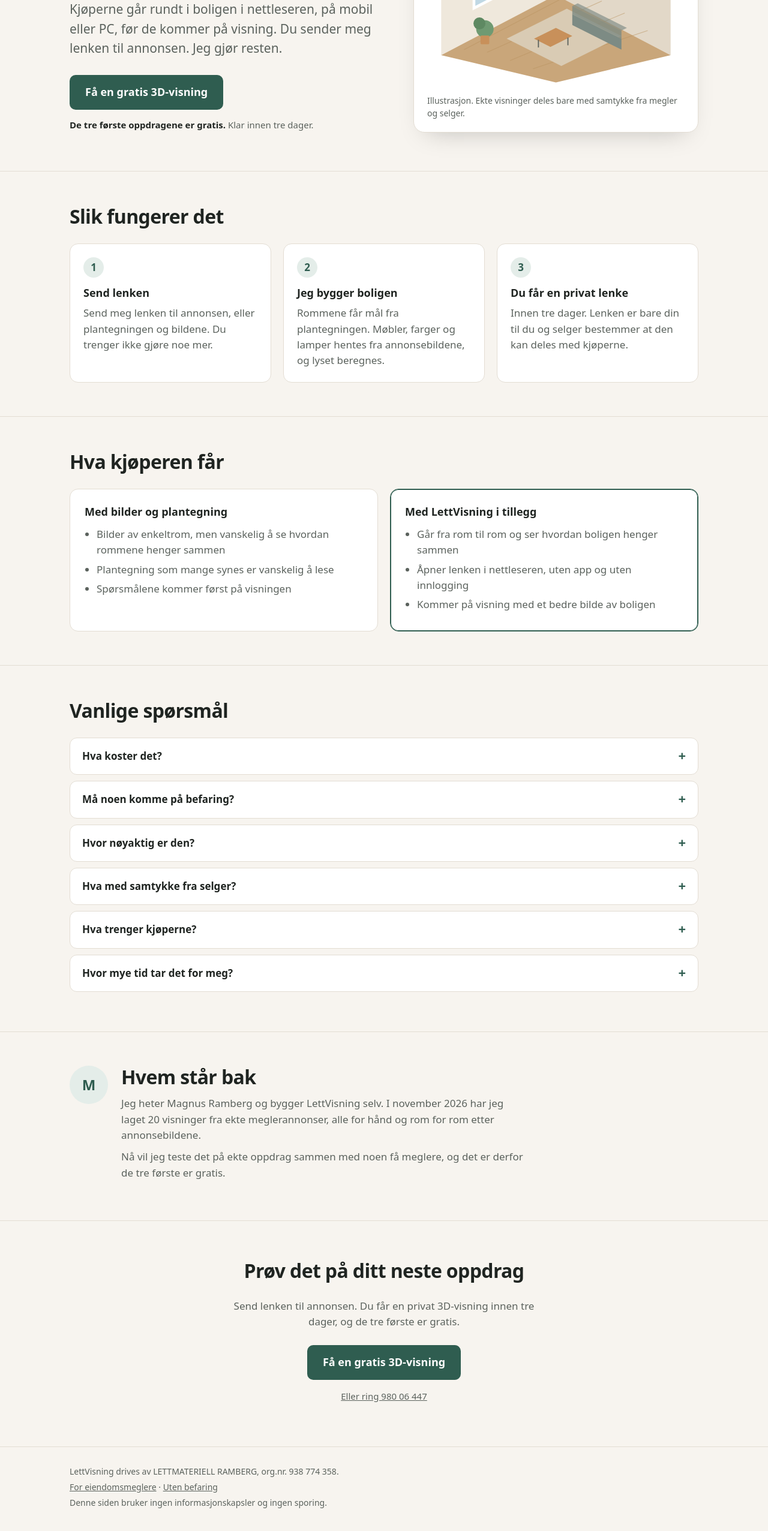
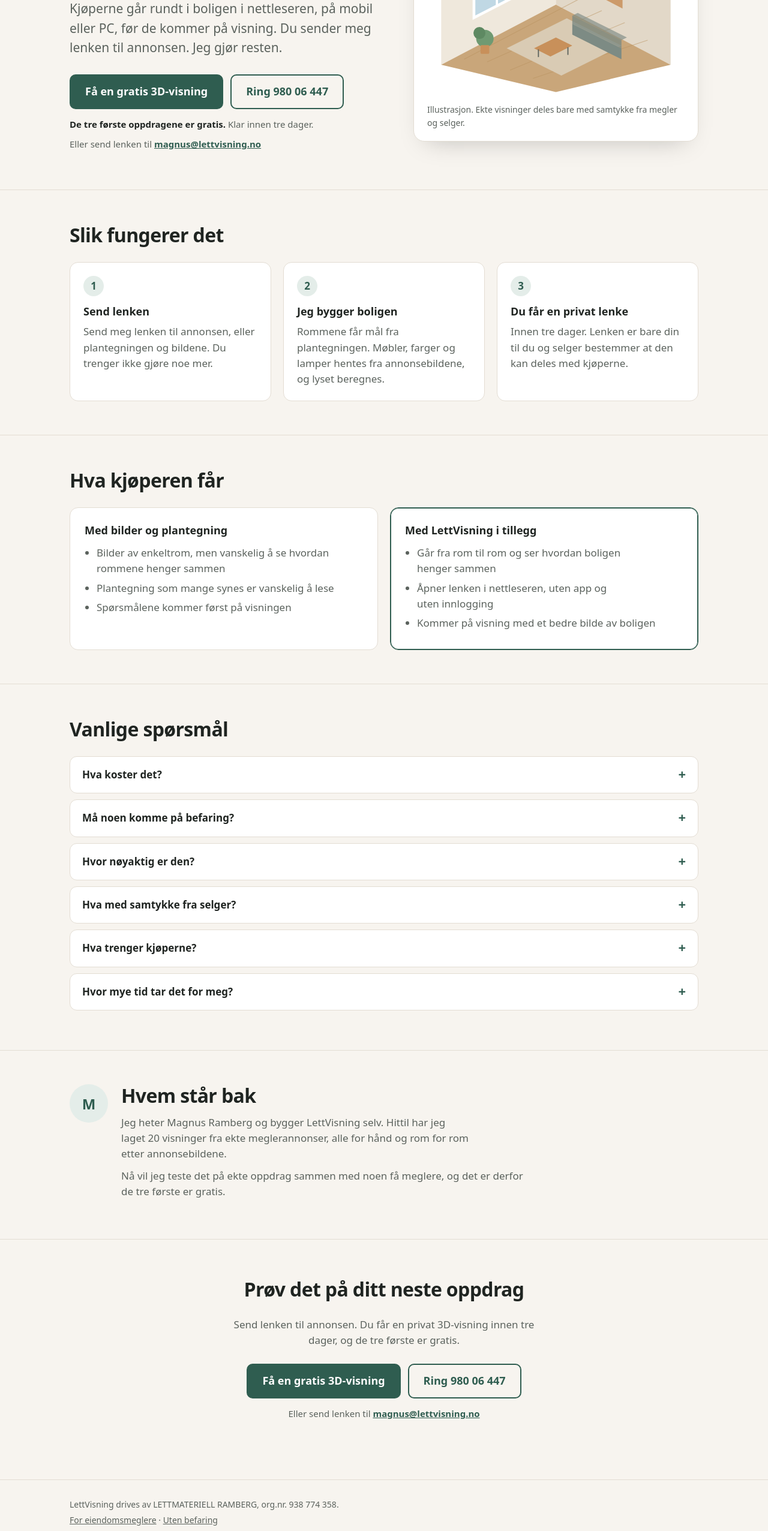
Before and after one commit to magnusram04-prog/lettvisning-side, a plain HTML site: page index.html in a window 1280 px wide. Shown: the part 240-2793 px from the top of the page at 60% size. Drawn offline with Linux system fonts and the light colour scheme.

Commit message:
Ring-knapp og synlig e-post ved hver bestillingsknapp, samme knapp på undersidene
Fra Impeccable-kritikken 20.11.2026: mailto kunne feile i stillhet, telefonen lå nederst,
undersidene hadde bare tekstlenke. Også text-wrap: pretty, felles fokusring, inline-stiler til CSS,
«I november 2026» -> «Hittil».

Co-Authored-By: Claude Opus 5.5 <noreply@anthropic.com>

```diff
--- a/index.html
+++ b/index.html
@@ -25,10 +25,14 @@
  <div>
   <h1>3D-visning av boligen du selger, bygd fra annonsebildene</h1>
   <p class="ingress">Kjøperne går rundt i boligen i nettleseren, på mobil eller PC, før de kommer på visning. Du sender meg lenken til annonsen. Jeg gjør resten.</p>
-  <a class="knapp" href="mailto:magnus@lettvisning.no?subject=Gratis%203D-visning&amp;body=Hei%20Magnus%2C%0A%0AHer%20er%20lenken%20til%20oppdraget%3A%20">Få en gratis 3D-visning</a>
+  <div class="knapper">
+   <a class="knapp" href="mailto:magnus@lettvisning.no?subject=Gratis%203D-visning&amp;body=Hei%20Magnus%2C%0A%0AHer%20er%20lenken%20til%20oppdraget%3A%20">Få en gratis 3D-visning</a>
+   <a class="knapp sekundar" href="tel:+4798006447">Ring 980 06 447</a>
+  </div>
   <p class="under-knapp"><b>De tre første oppdragene er gratis.</b> Klar innen tre dager.</p>
+  <p class="epost">Eller send lenken til <a href="mailto:magnus@lettvisning.no?subject=Gratis%203D-visning">magnus@lettvisning.no</a></p>
  </div>
- <figure class="bilde" style="margin:0">
+ <figure class="bilde">
   <svg viewBox="0 0 480 340" role="img" aria-label="Tegning av en stue i 3D sett ovenfra fra siden">
    <polygon points="240,30 450,140 450,150 240,40" fill="var(--vegg2)"/>
    <polygon points="30,140 240,30 240,40 30,150" fill="var(--vegg2)"/>
@@ -107,8 +111,8 @@
  <div class="wrap meg">
   <div class="initial" aria-hidden="true">M</div>
   <div>
-   <h2 style="margin-bottom:12px">Hvem står bak</h2>
-   <p>Jeg heter Magnus Ramberg og bygger LettVisning selv. I november 2026 har jeg laget 20 visninger fra ekte meglerannonser, alle for hånd og rom for rom etter annonsebildene.</p>
+   <h2>Hvem står bak</h2>
+   <p>Jeg heter Magnus Ramberg og bygger LettVisning selv. Hittil har jeg laget 20 visninger fra ekte meglerannonser, alle for hånd og rom for rom etter annonsebildene.</p>
    <p>Nå vil jeg teste det på ekte oppdrag sammen med noen få meglere, og det er derfor de tre første er gratis.</p>
   </div>
  </div>
@@ -118,8 +122,11 @@
  <div class="wrap">
   <h2>Prøv det på ditt neste oppdrag</h2>
   <p>Send lenken til annonsen. Du får en privat 3D-visning innen tre dager, og de tre første er gratis.</p>
-  <a class="knapp" href="mailto:magnus@lettvisning.no?subject=Gratis%203D-visning&amp;body=Hei%20Magnus%2C%0A%0AHer%20er%20lenken%20til%20oppdraget%3A%20">Få en gratis 3D-visning</a>
-  <a class="tlf" href="tel:+4798006447">Eller ring 980 06 447</a>
+  <div class="knapper">
+   <a class="knapp" href="mailto:magnus@lettvisning.no?subject=Gratis%203D-visning&amp;body=Hei%20Magnus%2C%0A%0AHer%20er%20lenken%20til%20oppdraget%3A%20">Få en gratis 3D-visning</a>
+   <a class="knapp sekundar" href="tel:+4798006447">Ring 980 06 447</a>
+  </div>
+  <p class="epost">Eller send lenken til <a href="mailto:magnus@lettvisning.no?subject=Gratis%203D-visning">magnus@lettvisning.no</a></p>
  </div>
 </section>
 </main>
--- a/stil.css
+++ b/stil.css
@@ -26,10 +26,18 @@ h1{font-size:clamp(32px,5vw,50px);line-height:1.08;letter-spacing:-.025em;margin
 .ingress{font-size:clamp(18px,2.1vw,21px);color:var(--dempet);margin:0 0 28px;max-width:34em}
 .knapp{display:inline-block;background:var(--aksent);color:var(--aksent-tekst);text-decoration:none;font-weight:650;font-size:18px;padding:15px 26px;border-radius:10px;transition:transform .15s,filter .15s}
 .knapp:hover{filter:brightness(1.08);transform:translateY(-1px)}
-.knapp:focus-visible{outline:3px solid var(--varm);outline-offset:3px}
+a:focus-visible,summary:focus-visible{outline:3px solid var(--varm);outline-offset:3px;border-radius:4px}
+.knapp:focus-visible{border-radius:10px}
+.knapper{display:flex;flex-wrap:wrap;gap:12px}
+.knapp.sekundar{background:transparent;color:var(--aksent);box-shadow:inset 0 0 0 2px var(--aksent)}
+.slutt .knapper{justify-content:center}
+.epost{margin:10px 0 0;color:var(--dempet);font-size:15px}
+.epost a{font-weight:600;overflow-wrap:anywhere}
+p,li,figcaption{text-wrap:pretty}
+::selection{background:var(--aksent);color:var(--aksent-tekst)}
 .under-knapp{margin:14px 0 0;color:var(--dempet);font-size:15px}
 .under-knapp b{color:var(--tekst)}
-.bilde{background:var(--flate);border:1px solid var(--linje);border-radius:18px;padding:18px;box-shadow:0 18px 40px -22px rgba(0,0,0,.25)}
+.bilde{margin:0;background:var(--flate);border:1px solid var(--linje);border-radius:18px;padding:18px;box-shadow:0 18px 40px -22px rgba(0,0,0,.25)}
 .bilde svg{display:block;width:100%;height:auto}
 .bilde p{margin:10px 4px 2px;font-size:14px;color:var(--dempet)}
 section{padding:56px 0;border-top:1px solid var(--linje)}
@@ -53,10 +61,12 @@ details[open] summary::after{content:"–"}
 details p{margin:0 0 18px;color:var(--dempet)}
 .meg{display:grid;grid-template-columns:auto 1fr;gap:22px;align-items:start}
 .initial{width:64px;height:64px;border-radius:50%;background:var(--aksent-lys);color:var(--aksent);display:grid;place-items:center;font-weight:700;font-size:24px}
+.meg h2{margin-bottom:12px}
 .meg p{margin:0 0 10px;color:var(--dempet);max-width:40em}
 .slutt{text-align:center;padding:64px 0 72px}
 .slutt p{color:var(--dempet);margin:0 auto 26px;max-width:32em}
-.tlf{display:block;margin-top:16px;color:var(--dempet);font-size:15px}
+.slutt .epost{margin-top:14px}
+.side .knapper{margin:18px 0 0}
 footer{border-top:1px solid var(--linje);padding:26px 0 34px;color:var(--dempet);font-size:14px}
 footer p{margin:4px 0}
 @media (max-width:820px){
@@ -64,6 +74,7 @@ footer p{margin:4px 0}
  .steg,.to{grid-template-columns:1fr}
  section{padding:44px 0}
 }
+@media (max-width:480px){.knapper .knapp{flex:1 1 100%;text-align:center}}
 @media (prefers-reduced-motion:reduce){.knapp{transition:none}}
 .side{max-width:760px;padding-top:12px;padding-bottom:56px}
 .side h1{font-size:clamp(30px,4.5vw,44px)}
```
Also changed, not shown: eiendomsmegler/index.html (+1 -1 lines), uten-befaring/index.html (+1 -1 lines).
